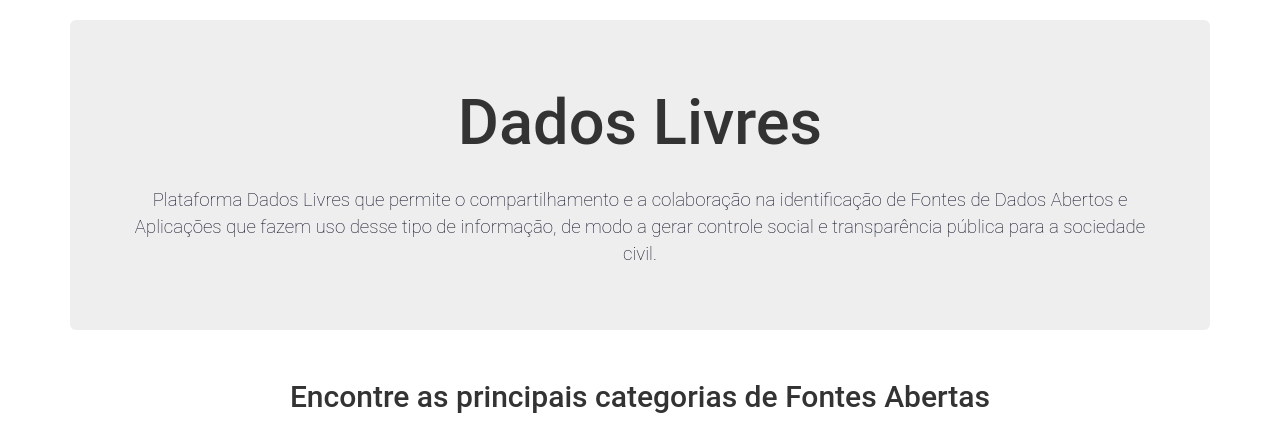
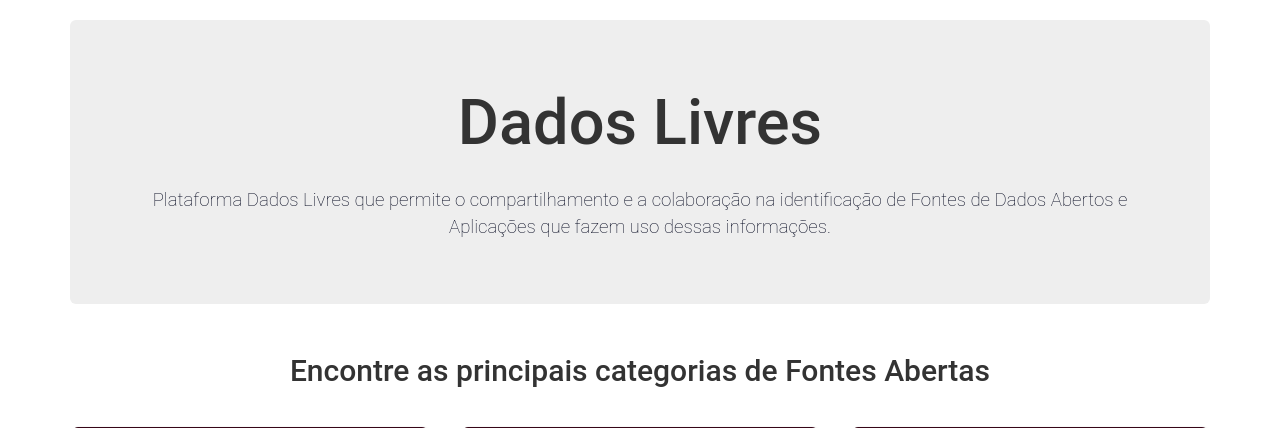
Before and after one commit to pbaesse/dados-livres, a Flask app: page / in a window 1280 px wide. Shown: the part 52-480 px from the top of the page. Run offline with Flask 2, Linux system fonts and the light colour scheme; data that the repository does not hold is empty; some libraries are stand-ins or nearby versions.

Commit message:
alterei descrição cabeçalho

```diff
--- a/app/templates/index.html
+++ b/app/templates/index.html
@@ -5,8 +5,7 @@
 	<h1 class="text-center">{{ _('Dados Livres') }}</h1><br>
 	<p class="text-center" style="color: #03071E;">{{ _('Plataforma Dados Livres
 			que permite o compartilhamento e a colaboração na identificação de Fontes
-			de Dados Abertos e Aplicações que fazem uso desse tipo de informação,
-			de modo a gerar controle social e transparência pública para a sociedade civil.') }}</p>
+			de Dados Abertos e Aplicações que fazem uso dessas informações.') }}</p>
 </div>
 <div class="row">
 	<h2 class="text-center">{{_('Encontre as principais categorias de Fontes Abertas')}}</h2><br>
```
